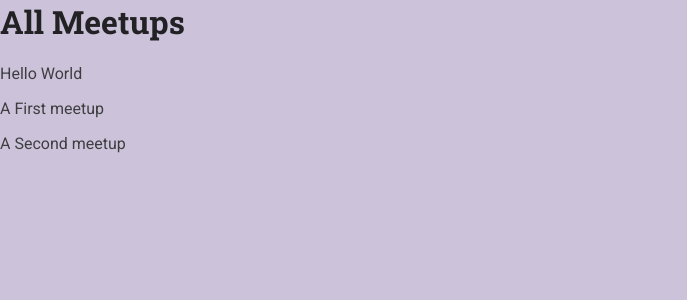
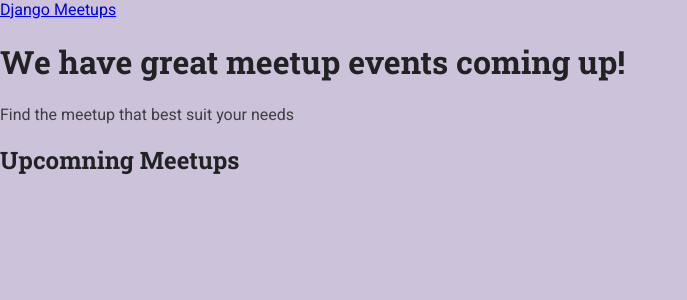
Before and after one commit to VirgSam/Pythonic-Journey, a Django app: page /meetups/ in a window 1280 px wide. Shown: the top 300 px of the page, without its empty margins (0-687 px from the left). Run offline with Django 4.2, Linux system fonts and the light colour scheme.

Commit message:
Create Navbar and update layout of index.html

```diff
--- a/udemy/max_sch/django_project_site/meetups/templates/meetups/index.html
+++ b/udemy/max_sch/django_project_site/meetups/templates/meetups/index.html
@@ -9,16 +9,23 @@
         <link rel="stylesheet" href="{% static 'meetups/styles/base.css'%}">
     </head>
     <body>
-        <h1>All Meetups</h1>
-        <p>Hello World</p>
+        <header>
+            <nav>
+                <a href="/meetups">Django Meetups</a>
+            </nav>
+            <h1>We have great meetup events coming up!</h1>
+            <p>Find the meetup that best suit your needs</p>
+        </header>
+        <main>
+            <section>
+                <h2>
+                    Upcomning Meetups
+                </h2>
+                <ol>
 
-        {% if show_meetups %}
-            {%for meetup in meetups%}
-            <p>{{meetup.title}}</p>
-            {%endfor%}
+                </ol>
+            </section>
+        </main>
 
-        {% else %}
-            <h2>No meetups found!</h2>
-        {% endif %}
     </body>
 </html>
```
